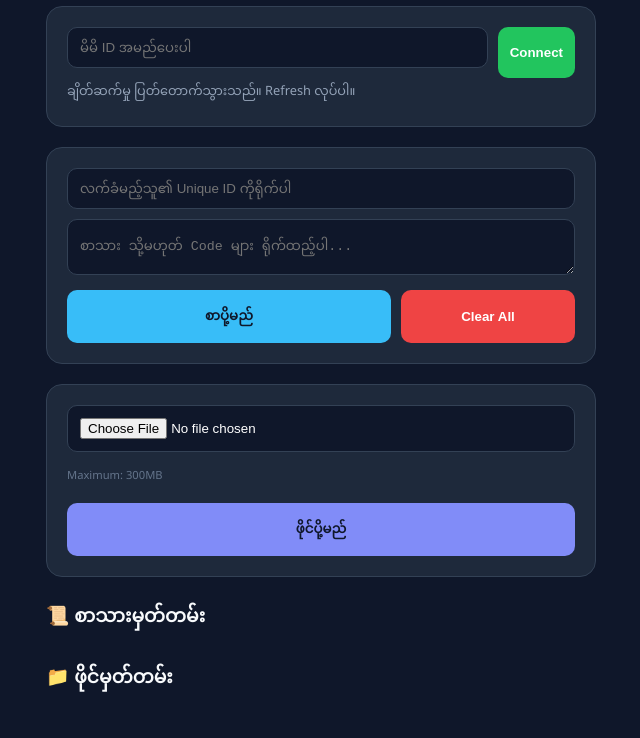
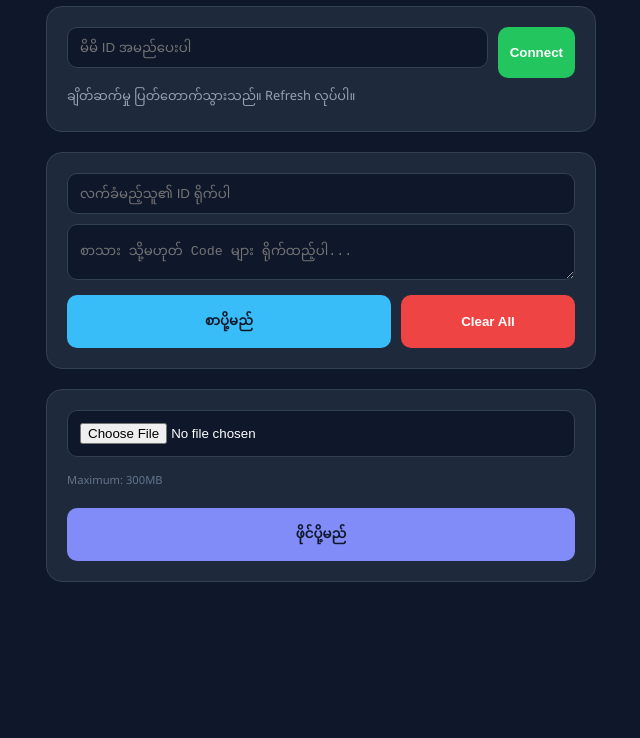
Before and after one commit to lmppz/share-me, a website: page index.html in a window 1280 px wide. Shown: the part 100-838 px from the top of the page, without its empty margins (319-959 px from the left). After the commit the page ends 800 px from the top, so only its background shows below. Drawn offline with Linux system fonts and the light colour scheme.

Commit message:
Update index.html

```diff
--- a/index.html
+++ b/index.html
@@ -3,44 +3,38 @@
 <head>
   <meta charset="UTF-8">
   <meta name="viewport" content="width=device-width, initial-scale=1.0">
-  <title>Direct ID Share</title>
+  <title>ID Direct Share</title>
   <link rel="stylesheet" href="style.css">
 </head>
 <body>
   <div class="container">
-    <h1 class="title">🚀 ID Direct Share</h1>
+    <h1 style="text-align:center; color:#38bdf8;">🚀 ID Direct Share</h1>
 
-    <div class="card shadow">
-      <div class="flex-row">
+    <div class="card">
+      <div style="display:flex; gap:10px;">
         <input type="text" id="usernameInput" placeholder="မိမိ ID အမည်ပေးပါ">
         <button id="connectBtn" class="btn-success">Connect</button>
       </div>
-      <div id="status" class="status-info">Server နှင့် ချိတ်ဆက်ရန် စောင့်ဆိုင်းနေသည်...</div>
+      <div id="status" style="font-size:0.8rem; color:#94a3b8; margin-top:5px;">ချိတ်ဆက်ရန် စောင့်ဆိုင်းနေသည်...</div>
     </div>
 
-    <div class="card shadow">
-      <input type="text" id="targetIdInput" placeholder="လက်ခံမည့်သူ၏ Unique ID ကိုရိုက်ပါ">
+    <div class="card">
+      <input type="text" id="targetIdInput" placeholder="လက်ခံမည့်သူ၏ ID ရိုက်ပါ">
       <textarea id="textInput" placeholder="စာသား သို့မဟုတ် Code များ ရိုက်ထည့်ပါ..."></textarea>
-      <div class="flex-row">
-        <button id="sendText" class="btn-primary" style="flex: 2;">စာပို့မည်</button>
-        <button id="clearHistory" class="btn-danger" style="flex: 1;">Clear All</button>
+      <div style="display:flex; gap:10px;">
+        <button id="sendText" class="btn-primary" style="flex:2;">စာပို့မည်</button>
+        <button id="clearHistory" class="btn-danger" style="flex:1;">Clear All</button>
       </div>
     </div>
 
-    <div class="card shadow">
-      <div class="upload-area">
-        <input type="file" id="fileInput">
-        <p class="limit-text">Maximum: 300MB</p>
-      </div>
-      <button id="sendFile" class="btn-primary" style="width: 100%; margin-top: 10px; background: #818cf8;">ဖိုင်ပို့မည်</button>
+    <div class="card">
+      <input type="file" id="fileInput">
+      <p style="font-size:0.7rem; color:#64748b; margin-top:5px;">Maximum: 300MB</p>
+      <button id="sendFile" class="btn-primary" style="width:100%; margin-top:10px; background:#818cf8;">ဖိုင်ပို့မည်</button>
     </div>
 
-    <div class="content-list">
-      <h3>📜 စာသားမှတ်တမ်း</h3>
-      <div id="history"></div>
-      <h3 style="margin-top:20px;">📁 ဖိုင်မှတ်တမ်း</h3>
-      <div id="fileList"></div>
-    </div>
+    <div id="history"></div>
+    <div id="fileList"></div>
   </div>
   <script src="app.js"></script>
 </body>
```
